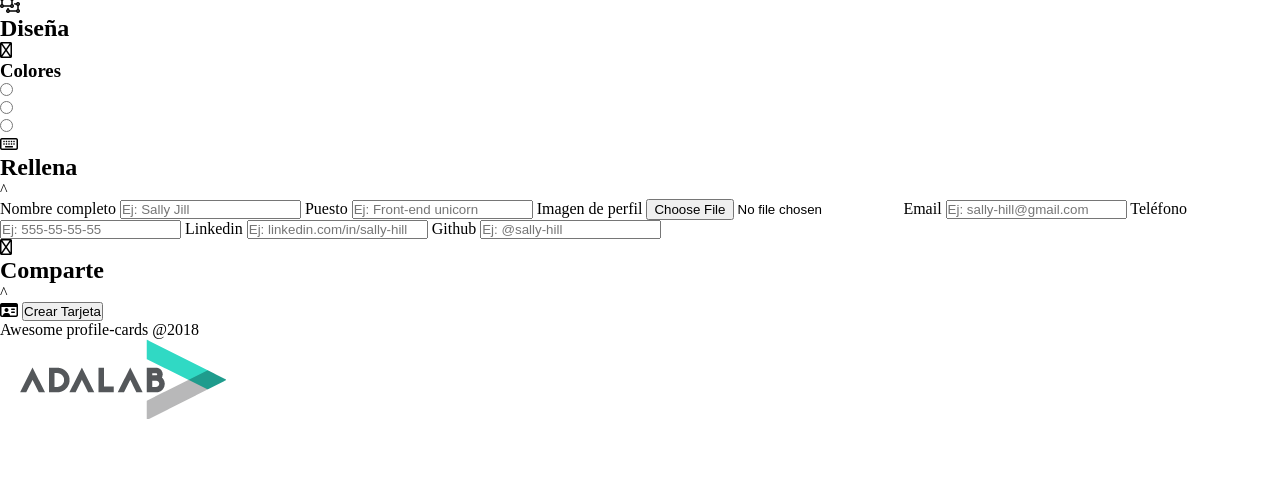
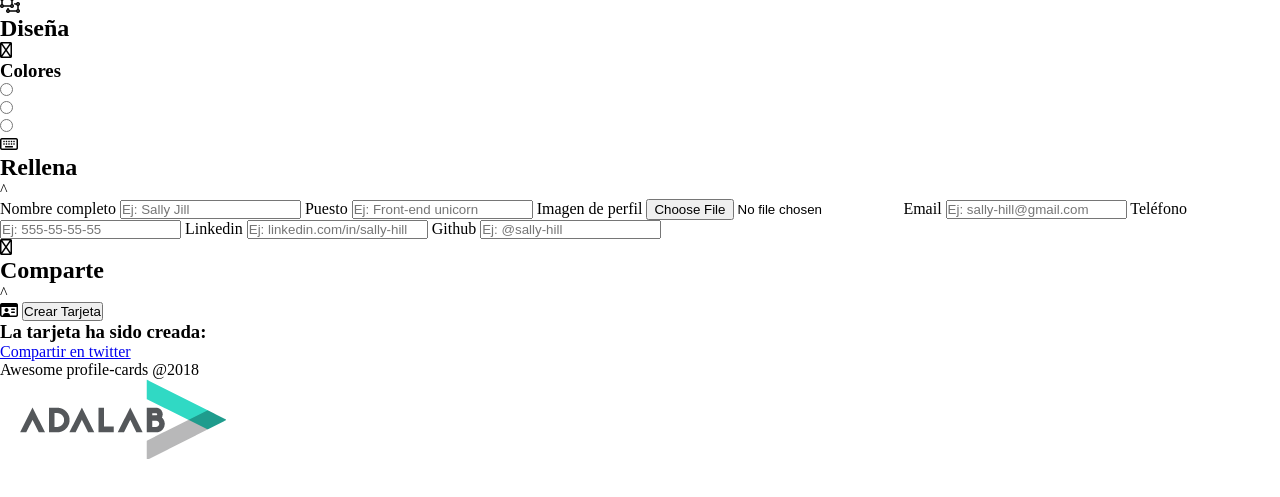
Before and after one commit to Aleha20/Awesome_profile_cards_NaN, a website: page src/html/index.html in a window 1280 px wide. Shown: the part 277-774 px from the top of the page. Drawn offline with nearby package versions, Linux system fonts and the light colour scheme; files that its build step writes are made by us from their sources; files whose address does not match are found by name.

Commit message:
add share twitter

```diff
--- a/src/html/partials/form-share.html
+++ b/src/html/partials/form-share.html
@@ -6,6 +6,19 @@
   </div>
   <form action="">
     <i class="far fa-id-card"></i>
-    <input class="" type="submit" value="Crear Tarjeta" />
+    <input
+      class=""
+      type="submit"
+      value="Crear Tarjeta"
+    />
   </form>
+  <div class="hidden">
+    <h3 class="hidden__title">
+      La tarjeta ha sido creada:
+    </h3>
+    <a class="hidden__link" href="#"></a>
+    <a class="hidden__link--share" href="#"
+      >Compartir en twitter</a
+    >
+  </div>
 </li>
```
